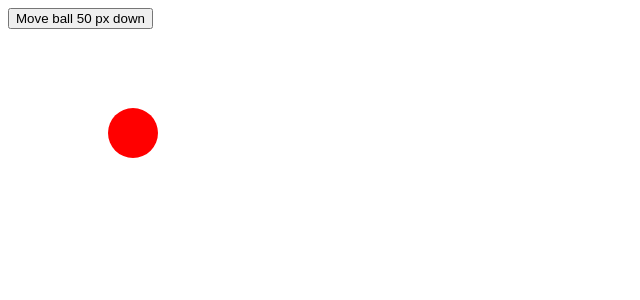
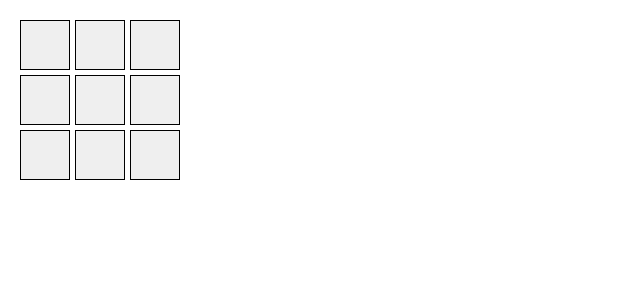
Before and after one commit to Yulai202020/react-course, a React (Vite) app: page / in a window 1280 px wide. Shown: the top 300 px of the page, without its empty margins (0-640 px from the left). Built offline with nearby package versions, Linux system fonts and the light colour scheme.

Commit message:
first commit

```diff
--- a/package.json
+++ b/package.json
@@ -11,7 +11,8 @@
   },
   "dependencies": {
     "react": "^18.3.1",
-    "react-dom": "^18.3.1"
+    "react-dom": "^18.3.1",
+    "react-router-dom": "^6.28.0"
   },
   "devDependencies": {
     "@eslint/js": "^9.13.0",
@@ -22,6 +23,7 @@
     "eslint-plugin-react-hooks": "^5.0.0",
     "eslint-plugin-react-refresh": "^0.4.14",
     "globals": "^15.11.0",
+    "sass-embedded": "^1.81.0",
     "typescript": "~5.6.2",
     "typescript-eslint": "^8.11.0",
     "vite": "^5.4.10"
--- a/src/App.tsx
+++ b/src/App.tsx
@@ -1,46 +1,27 @@
-// import { useEffect, useState } from 'react'
+import { BrowserRouter as Router, Routes, Route } from "react-router-dom";
 
-// function App() {
-//   const [data, setData] = useState<string>("");
-//   const [click, setClick] = useState<boolean>(true);
+import TikTakToe from "./components/TikTakToe";
+import PageNotFound from "./components/PageNotFound";
 
-//   useEffect(() => {
-//     fetch("http://localhost:4000/html", {
+import UseStateObj from "./components/UseStateObj";
+import UseStateExample from "./components/UseStateExample";
+import Images from "./components/Images";
 
-//     }).then((res) => res.text()).then((text) => {
-//       function getData() {
-//         setData(text);
-//       }
-
-//       setTimeout(getData, 1000);
-//     })
-//   }, [click]);
-
-//   return (
-//     <>
-//     <main>
-//     {data !== "" ? (
-//       <>{data}</>
-//     ) : (
-//       <>Loading ...</>
-//     )}
-//     </main>
-//     <button onClick={() => { setClick(!click); setData("") }}>Refresh</button>
-//     </>
-//   )
-// }
-
-// export default App;
-
-import UseStateObj from "./UseStateObj";
-// import UseStateExample from "./UseStateExample";
+import "./styles/app.scss";
 
 function App() {
   return (
-    <>
-      <UseStateObj/>
-      {/* <UseStateExample/> */}
-    </>
+    <Router>
+      <Routes>
+        <Route path="/" element={<TikTakToe />}/>
+
+        <Route path="/images" element={<Images />}/>
+        <Route path="/usestateobj" element={<UseStateObj />}/>
+        <Route path="/usestateexample" element={<UseStateExample />}/>
+
+        <Route path="*" element={<PageNotFound />}/>
+      </Routes>
+    </Router>
   )
 }
 
--- /dev/null
+++ b/src/components/PageNotFound.tsx
@@ -0,0 +1,9 @@
+function PageNotFound() {
+    return (
+        <>
+        <p>Page not found!</p>
+        </>
+    )
+}
+
+export default PageNotFound;
--- /dev/null
+++ b/src/components/TikTakToe.tsx
@@ -0,0 +1,58 @@
+import { useState } from "react"
+import "../styles/tiktaktoe.scss"
+
+interface Probs {
+    variable: boolean;
+    setFunction: Function;
+}
+
+export function Square({variable, setFunction}: Probs) {
+    const [value, setValue] = useState<string>("");
+    return (
+        <button
+
+        onClick={(e) => {
+            if (e.target.value === "") {
+                setValue(variable ? "X" : "O");
+                setFunction((prevVal: boolean) => !prevVal);
+            }
+        }}
+
+        style={{
+            border: "1px solid black",
+            width: "50px",
+            height: "50px"
+        }}
+
+        value={value}
+
+        >{value}</button>
+    )
+}
+
+function TikTakToe() {
+    const [isX, setIsX] = useState<boolean>(true);
+    return (
+        <div className="grid-container">
+            {/* <div className="row"> */}
+            <Square variable={isX} setFunction={setIsX}/>
+            <Square variable={isX} setFunction={setIsX}/>
+            <Square variable={isX} setFunction={setIsX}/>
+            {/* </div> */}
+
+            {/* <div className="row"> */}
+            <Square variable={isX} setFunction={setIsX}/>
+            <Square variable={isX} setFunction={setIsX}/>
+            <Square variable={isX} setFunction={setIsX}/>
+            {/* </div> */}
+
+            {/* <div className="row"> */}
+            <Square variable={isX} setFunction={setIsX}/>
+            <Square variable={isX} setFunction={setIsX}/>
+            <Square variable={isX} setFunction={setIsX}/>
+            {/* </div> */}
+        </div>
+    )
+}
+
+export default TikTakToe;
--- a/src/UseStateExample.tsx
+++ b/src/components/UseStateExample.tsx
@@ -1,4 +1,4 @@
-import {useState} from "react";
+import { useState } from "react";
 
 function UseStateExample() {
     const [number, setNumber] = useState(0);
--- /dev/null
+++ b/src/styles/app.scss
@@ -0,0 +1,4 @@
+html, body {
+    margin: 0px;
+    padding: 0px;
+}
--- /dev/null
+++ b/src/styles/tiktaktoe.scss
@@ -0,0 +1,7 @@
+.grid-container {
+    display: grid;
+    grid-template-rows: repeat(3, 50px);
+    grid-template-columns: repeat(3, 50px);
+    gap: 5px 5px;
+    margin: 20px;
+}
```
Also changed, not shown: src/components/Fetch.tsx (added, +33 -0 lines), src/components/Images.tsx (renamed from src/Probs.tsx), src/components/UseStateObj.tsx (renamed from src/UseStateObj.tsx), 1 other file (tests, documents, lock files or other folders).
